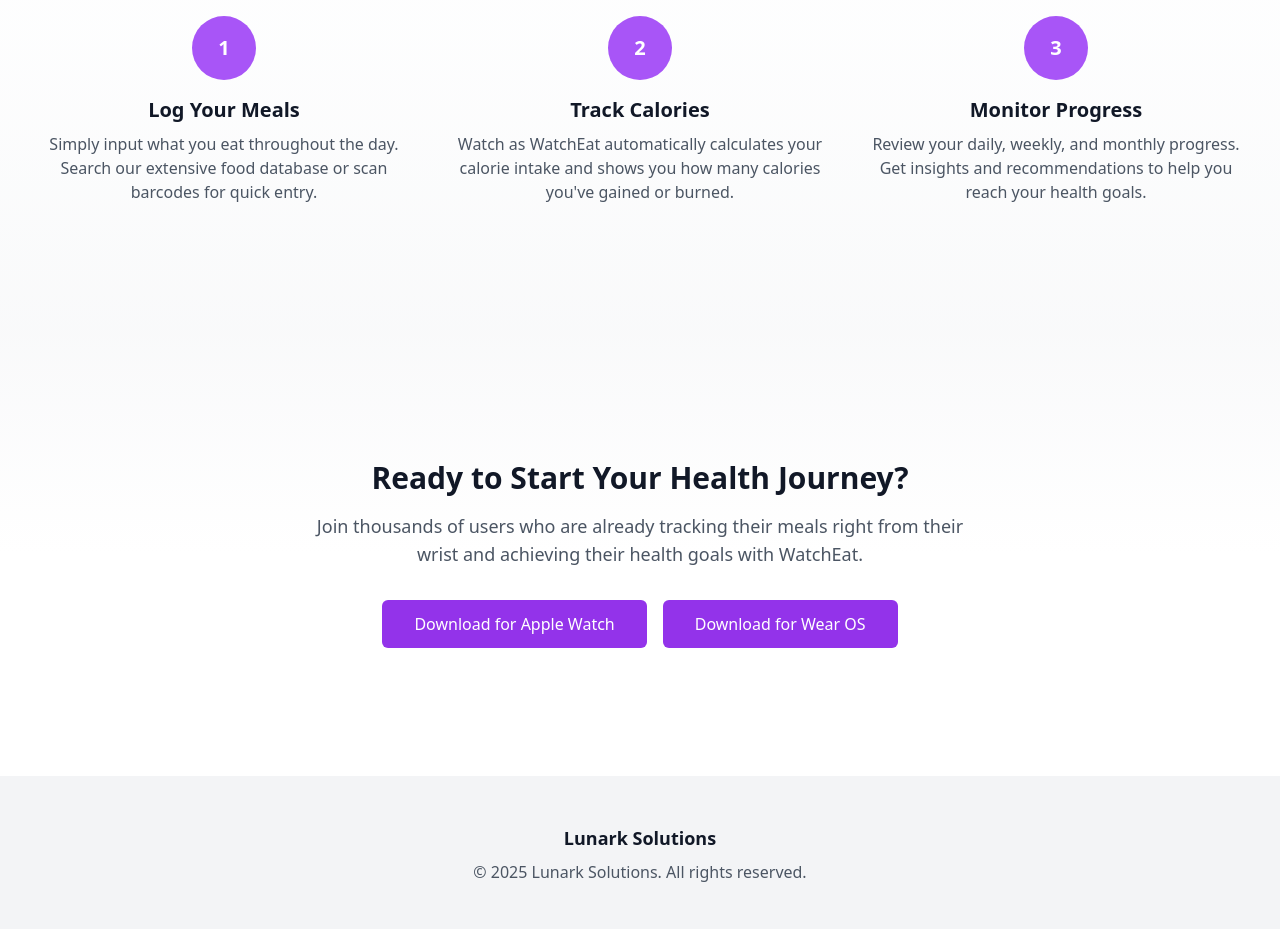
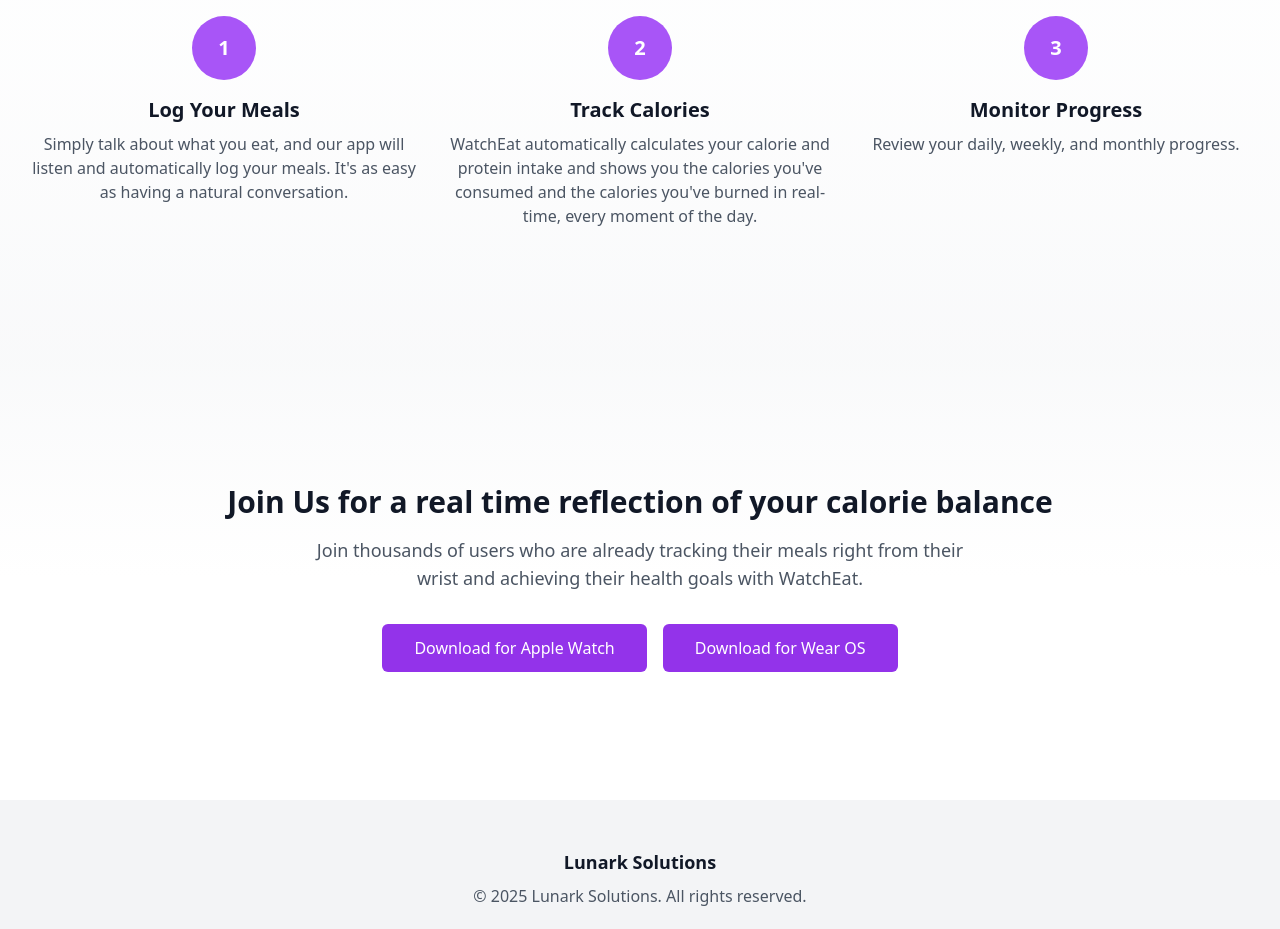
Before and after one commit to LunarkSolutions/Lunark_Website, a React (Vite) app: page /watcheat in a window 1280 px wide. Shown: the part 1840-2769 px from the top of the page. Built offline with nearby package versions, Linux system fonts and the light colour scheme.

Commit message:
Update WatchEat Page Text Content

```diff
--- a/src/components/WatchEatPage.tsx
+++ b/src/components/WatchEatPage.tsx
@@ -127,8 +127,7 @@ export default function WatchEatPage() {
               </div>
               <h3 className="text-xl font-semibold text-gray-900 mb-2">Log Your Meals</h3>
               <p className="text-gray-600">
-                Simply input what you eat throughout the day. Search our extensive food database
-                or scan barcodes for quick entry.
+                Simply talk about what you eat, and our app will listen and automatically log your meals. It's as easy as having a natural conversation.
               </p>
             </div>
 
@@ -138,8 +137,7 @@ export default function WatchEatPage() {
               </div>
               <h3 className="text-xl font-semibold text-gray-900 mb-2">Track Calories</h3>
               <p className="text-gray-600">
-                Watch as WatchEat automatically calculates your calorie intake and shows
-                you how many calories you've gained or burned.
+                WatchEat automatically calculates your calorie and protein intake and shows you the calories you've consumed and the calories you've burned in real-time, every moment of the day.
               </p>
             </div>
 
@@ -149,8 +147,7 @@ export default function WatchEatPage() {
               </div>
               <h3 className="text-xl font-semibold text-gray-900 mb-2">Monitor Progress</h3>
               <p className="text-gray-600">
-                Review your daily, weekly, and monthly progress. Get insights and
-                recommendations to help you reach your health goals.
+                Review your daily, weekly, and monthly progress.
               </p>
             </div>
           </div>
@@ -162,7 +159,7 @@ export default function WatchEatPage() {
         <div className="pointer-events-none absolute inset-0 bg-gradient-to-b from-gray-100/50 via-transparent to-transparent" />
         <div className="relative max-w-7xl mx-auto px-4 sm:px-6 lg:px-8 text-center">
           <h2 className="text-3xl font-bold text-gray-900 mb-4">
-            Ready to Start Your Health Journey?
+            Join Us for a real time reflection of your calorie balance
           </h2>
           <p className="text-lg text-gray-600 mb-8 max-w-2xl mx-auto">
             Join thousands of users who are already tracking their meals right from their wrist
```
